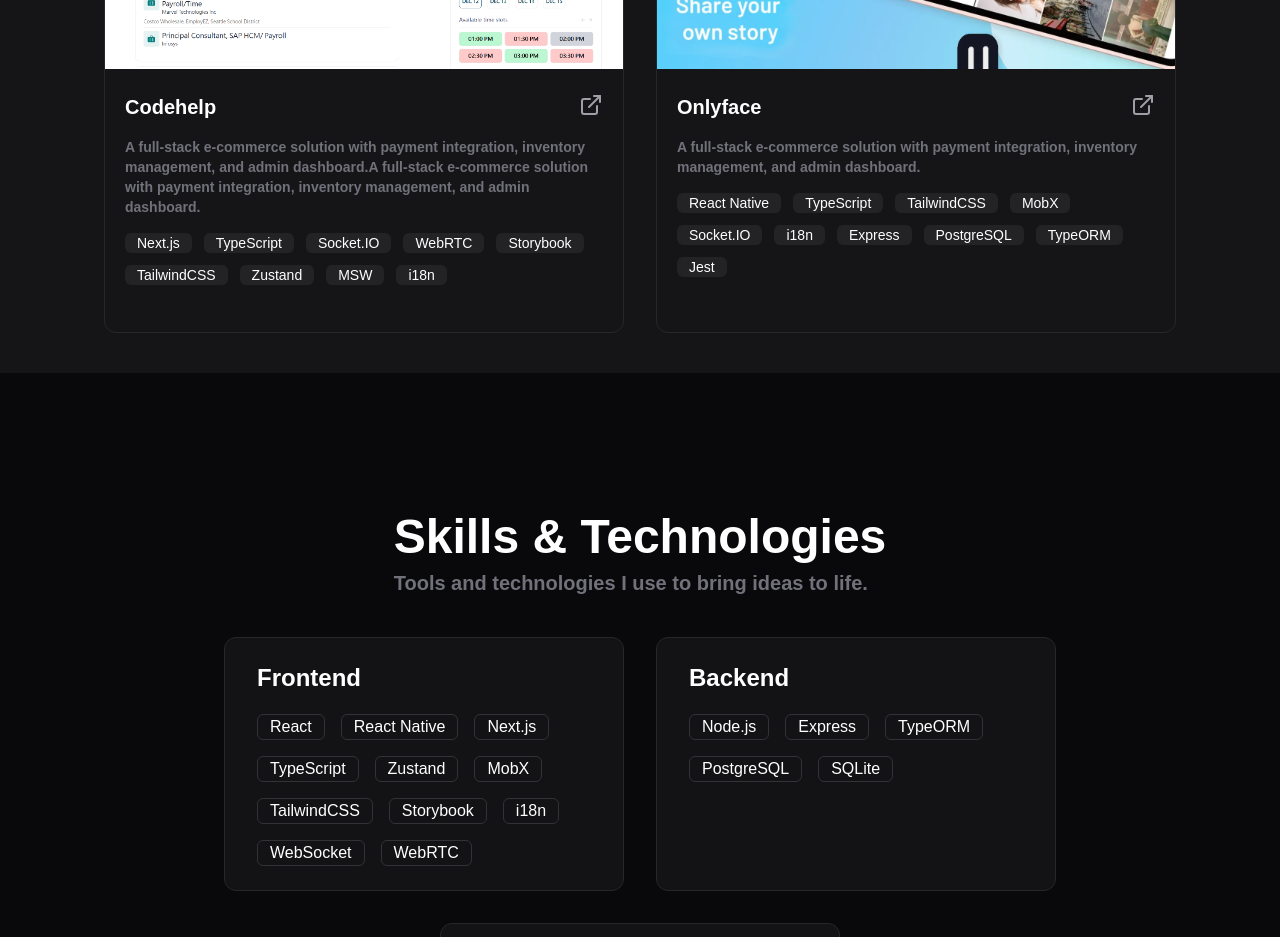
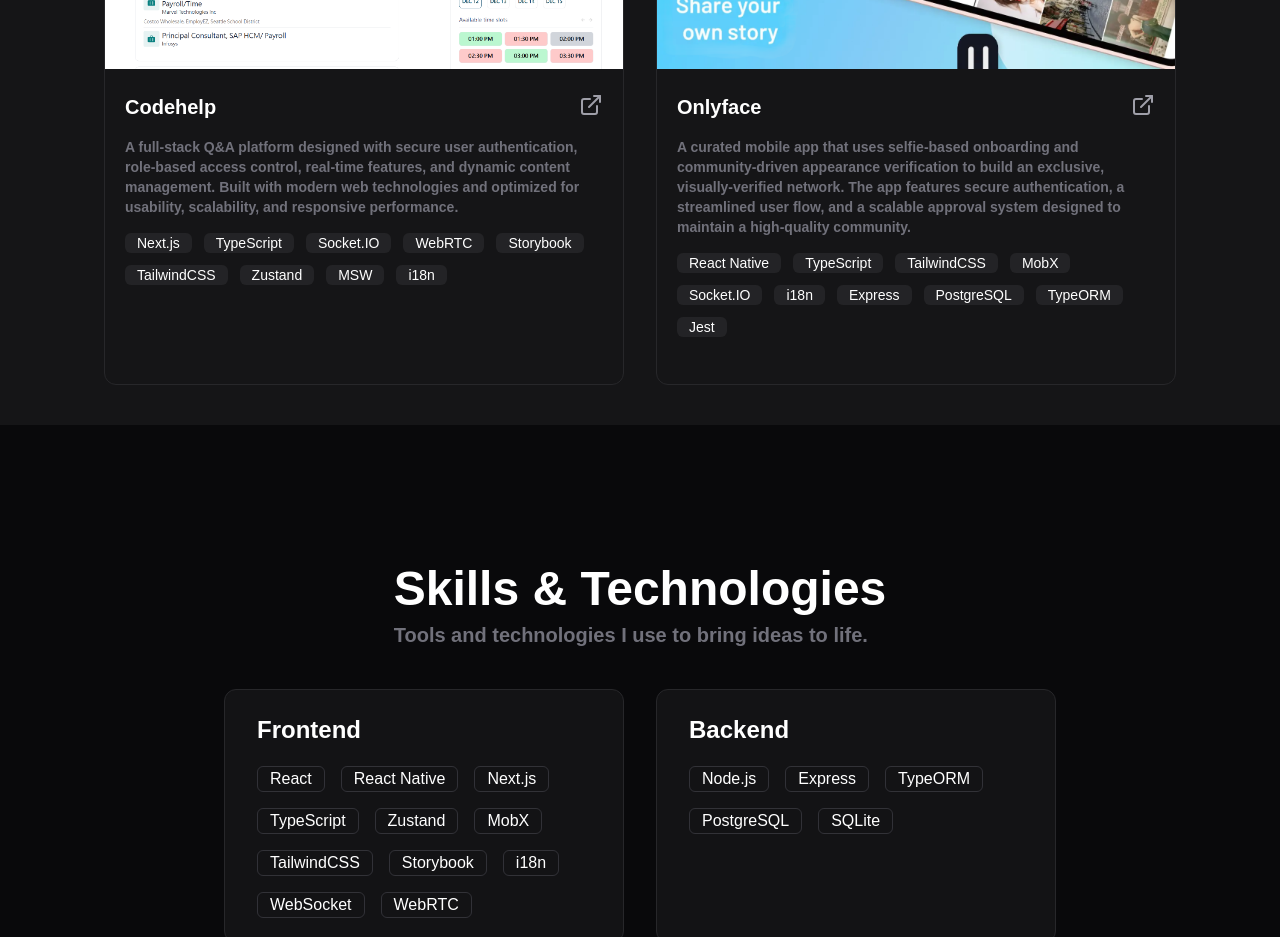
Before and after one commit to KevinLai02/portfolio, a Next.js app: page / in a window 1280 px wide. Shown: the part 1240-2177 px from the top of the page. Built offline with nearby package versions, Linux system fonts and the light colour scheme.

Commit message:
add project description

```diff
--- a/src/container/Project/constants.ts
+++ b/src/container/Project/constants.ts
@@ -3,7 +3,7 @@ export const projectList = [
 		id: 0,
 		title: "Codehelp",
 		description:
-			"A full-stack e-commerce solution with payment integration, inventory management, and admin dashboard.A full-stack e-commerce solution with payment integration, inventory management, and admin dashboard.",
+			"A full-stack Q&A platform designed with secure user authentication, role-based access control, real-time features, and dynamic content management. Built with modern web technologies and optimized for usability, scalability, and responsive performance.",
 		projectUrl: "https://codehelp-web.vercel.app/en",
 		imageUrl: "/codehelpPic.png",
 		tags: [
@@ -22,7 +22,7 @@ export const projectList = [
 		id: 1,
 		title: "Onlyface",
 		description:
-			"A full-stack e-commerce solution with payment integration, inventory management, and admin dashboard.",
+			"A curated mobile app that uses selfie-based onboarding and community-driven appearance verification to build an exclusive, visually-verified network. The app features secure authentication, a streamlined user flow, and a scalable approval system designed to maintain a high-quality community.",
 		projectUrl: "https://www.onlyface.app/",
 		imageUrl: "/onlyfacePic.png",
 		tags: [
```
